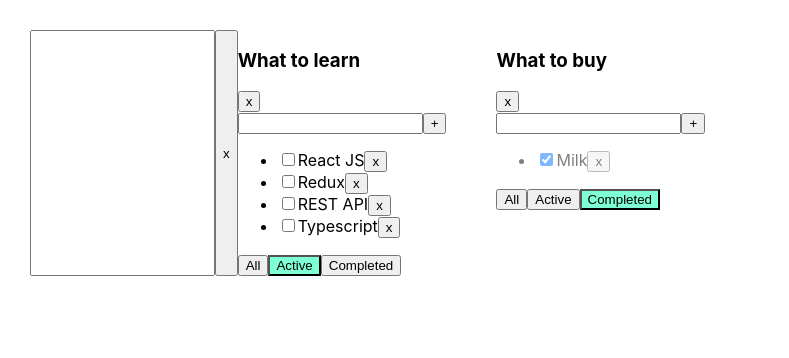
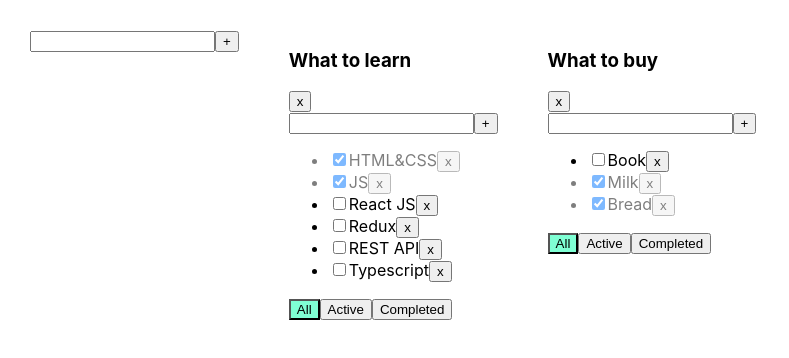
Before and after one commit to ianabarkhatova/todolists, a React (Create React App) app: page / in a window 1280 px wide. Shown: the top 358 px of the page, without its empty margins (0-789 px from the left). Built offline with nearby package versions, Linux system fonts and the light colour scheme.

Commit message:
Created functionality for adding a new TodoList, created type for tasksObj

```diff
--- a/src/App.tsx
+++ b/src/App.tsx
@@ -2,6 +2,7 @@ import React, {useState} from 'react';
 import './App.css';
 import {TaskType, TodoList} from "./todoList/TodoList";
 import {v1} from "uuid";
+import {AddItemForm} from "./todoList/AddItemForm";
 
 
 export type FilterValuesType = "all" | "completed" | "active"
@@ -10,6 +11,10 @@ type TodoListType = {
     id: string
     title: string
     filter: FilterValuesType
+}
+
+type tasksObjType = {
+    [key: string]: TaskType[],
 }
 
 function App() {
@@ -30,11 +35,11 @@ function App() {
     let todoListId2 = v1()
 
     let [todoLists, setTodoLists] = useState<Array<TodoListType>>([
-        {id: todoListId1, title: 'What to learn', filter: 'active'},
-        {id: todoListId2, title: 'What to buy', filter: 'completed'}
+        {id: todoListId1, title: 'What to learn', filter: 'all'},
+        {id: todoListId2, title: 'What to buy', filter: 'all'}
     ])
 
-    let [tasksObj, setTasks] = useState({
+    let [tasksObj, setTasks] = useState<tasksObjType>({
         [todoListId1]: [
             {id: v1(), title: 'HTML&CSS', isDone: true},
             {id: v1(), title: 'JS', isDone: true},
@@ -46,13 +51,11 @@ function App() {
         [todoListId2]: [
             {id: v1(), title: 'Book', isDone: false},
             {id: v1(), title: 'Milk', isDone: true},
+            {id: v1(), title: 'Bread', isDone: true},
         ]
     })
 
     function removeTask(taskId: string, todoListId: string) {
-        debugger
-        // пропусти те таски, id которых не равняется taskId и создай на их основе новый массив
-        //(старый массив не меняется - иммутабельная работа с данными)
         let tasks = tasksObj[todoListId]
         let filteredTasks = tasks.filter(t => t.id !== taskId)
         tasksObj[todoListId] = filteredTasks
@@ -83,11 +86,22 @@ function App() {
         setTasks({...tasksObj})
     }
 
+    const addTodoList = (title: string) => {
+        let todoList: TodoListType = {
+            id: todoListId1,
+            title: title,
+            filter: 'all'
+        }
+        setTodoLists([todoList, ...todoLists])
+        setTasks({...tasksObj, [todoList.id]: []})
+    }
 
     return (
         <div className="App">
 
-            <input/> <button>x</button>
+            <AddItemForm
+                addItem={addTodoList}/>
+
             {todoLists.map((tl) => {
 
                 //фильтрация происходит каждый раз на основе одного объекта(tl)
--- /dev/null
+++ b/src/todoList/AddItemForm.tsx
@@ -0,0 +1,39 @@
+import React, {ChangeEvent, KeyboardEvent, useState} from "react";
+import {Button} from "../button/Button";
+
+type AddItemFormPropsType = {
+    addItem: (title: string) => void
+}
+
+export const AddItemForm = ({addItem}: AddItemFormPropsType) => {
+    const [taskTitle, setTaskTitle] = useState('')
+    const [error, setError] = useState<string | null>(null)
+
+
+    const changeTaskTitleHandler = (e: ChangeEvent<HTMLInputElement>) => {
+        setError(null)
+        setTaskTitle(e.currentTarget.value)
+    }
+
+    const keyDownAddTaskHandler = (e: KeyboardEvent<HTMLInputElement>) => e.key === "Enter" && addTaskHandler()
+
+    const addTaskHandler = () => {
+        if (taskTitle.trim() !== '') {
+            addItem(taskTitle.trim())
+            setTaskTitle('')
+        } else {
+            setError("Title is required")
+        }
+    }
+
+    return <div>
+        <input
+            value={taskTitle}
+            onChange={changeTaskTitleHandler}
+            onKeyDown={keyDownAddTaskHandler}
+            className={error ? "error" : ''}
+        />
+        <Button title={"+"} onClickHandler={addTaskHandler}/>
+        {error && <div className={"error-message"}>{error}</div>}
+    </div>
+}
--- a/src/todoList/TodoList.tsx
+++ b/src/todoList/TodoList.tsx
@@ -1,6 +1,7 @@
-import React, {ChangeEvent, useState, KeyboardEvent} from "react";
+import React, {ChangeEvent} from "react";
 import {Button} from "../button/Button";
 import {FilterValuesType} from "../App";
+import {AddItemForm} from "./AddItemForm";
 
 
 export type TaskType = {
@@ -67,12 +68,16 @@ export const TodoList = ({
     // const userTaskTitleLengthWarning = taskTitle.length > 15 &&
     //     <div>Your task title should be not less than 15 characters</div>
 
+    const addTaskHandler = (title: string) => {
+        addTask(title, id);
+    }
+
     return (
         <div>
             <h3>{title}</h3>
             <button onClick={removeTodoListHandler}>x</button>
 
-            <AddItemForm addTask={addTask} id={id}/>
+            <AddItemForm addItem={addTaskHandler}/>
 
             <ul>
                 {tasksElements}
@@ -96,41 +101,3 @@ export const TodoList = ({
         </div>
     );
 }
-
-type AddItemFormPropsType = {
-    addTask: (title: string, todoListId: string) => void
-    id: string
-}
-
-const AddItemForm = ({addTask, id}: AddItemFormPropsType) => {
-    const [taskTitle, setTaskTitle] = useState('')
-    const [error, setError] = useState<string | null>(null)
-
-
-    const changeTaskTitleHandler = (e: ChangeEvent<HTMLInputElement>) => {
-        setError(null)
-        setTaskTitle(e.currentTarget.value)
-    }
-
-    const keyDownAddTaskHandler = (e: KeyboardEvent<HTMLInputElement>) => e.key === "Enter" && addTaskHandler()
-
-    const addTaskHandler = () => {
-        if (taskTitle.trim() !== '') {
-            addTask(taskTitle.trim(), id)
-            setTaskTitle('')
-        } else {
-            setError("Title is required")
-        }
-    }
-
-    return <div>
-        <input
-            value={taskTitle}
-            onChange={changeTaskTitleHandler}
-            onKeyDown={keyDownAddTaskHandler}
-            className={error ? "error" : ''}
-        />
-        <Button title={"+"} onClickHandler={addTaskHandler}/>
-        {error && <div className={"error-message"}>{error}</div>}
-    </div>
-}
```
